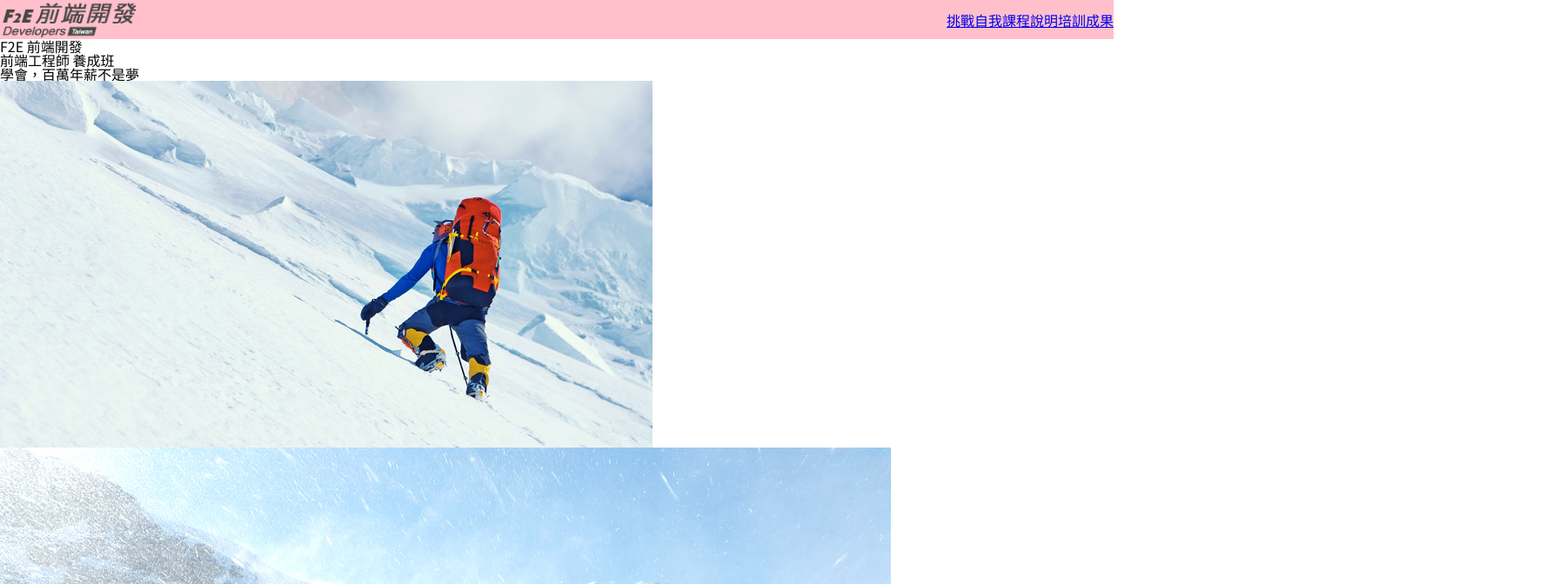
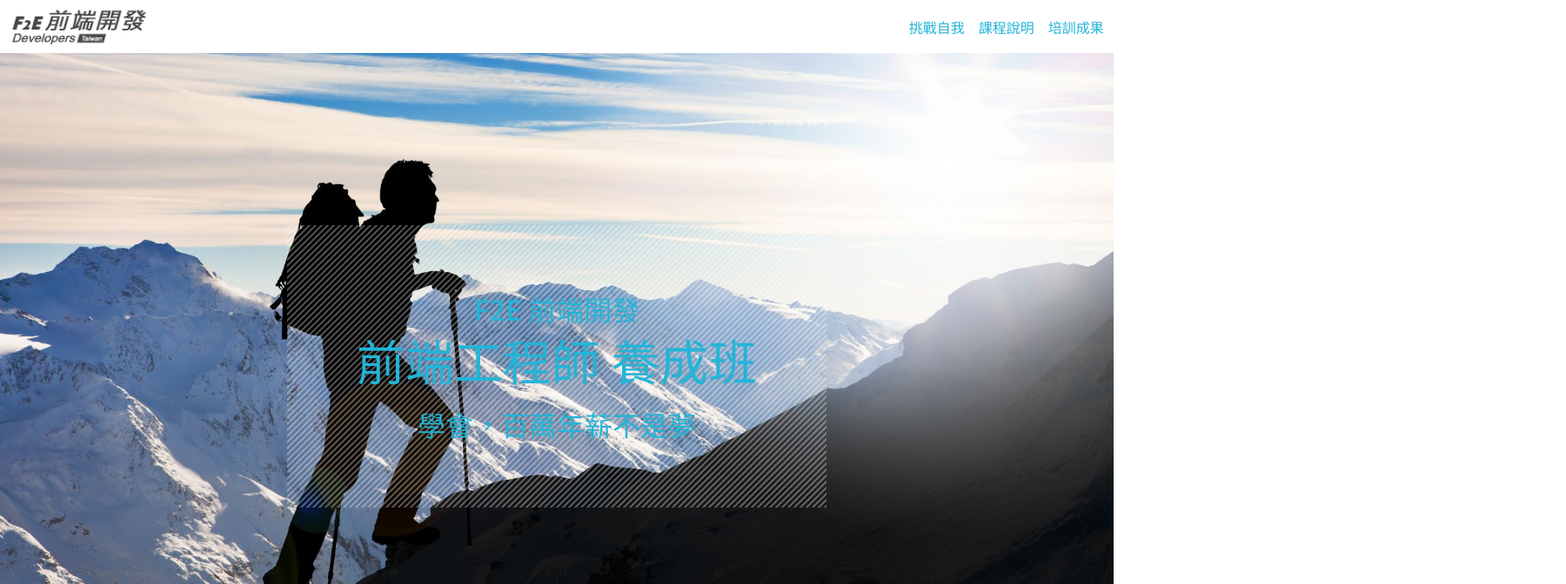
Before and after one commit to AwayH/f2e, a plain HTML site: page index.html in a window 1280 px wide. Shown: the top 672 px of the page at 87% size, 1800 px wide, since content can reach past the window. Drawn offline with nearby package versions, Linux system fonts and the light colour scheme.

Commit message:
Layout banner

```diff
--- a/style/index.css
+++ b/style/index.css
@@ -1,4 +1,11 @@
 @charset "utf-8";
+
+/* variables ------------------ */
+
+:root {
+  --primary-color: #24b4d7;
+  --opacity-color: rgba(255, 255, 255, .3);
+}
 
 /* reset -------------------- */
 
@@ -13,10 +20,16 @@ img {
 /* header ---------------- */
 
 .header {
-    background-color: pink;
+  /* background-color: pink; */
   display: flex;
   justify-content: space-between;
   align-items: center;
+}
+
+.header-head,
+.header-body,
+.header-foot {
+  padding: .5rem .7rem;
 }
 
 .header-foot {
@@ -29,6 +42,85 @@ img {
   display: flex;
 }
 
+.nav-li {
+  margin-left: 1rem;
+}
+
+.nav-link {
+  color: var(--primary-color);
+  text-decoration: none;
+}
+
+.nav-link:hover {
+  text-decoration: underline;
+}
+
 .nav-btnWrap {
   display: none;
 }
+
+/* banner ---------------- */
+
+.banner {
+  position: relative;
+  background-color: pink;
+  aspect-ratio: 16 / 9;
+  display: flex;
+  justify-content: center;
+  align-items: center;
+}
+
+.banner-head {
+  color: var(--primary-color);
+  text-align: center;
+  padding: 5rem;
+  z-index: 2;
+  position: relative;
+  /* background-color: rgba(255, 255, 255, .5); */
+  /* background-color: pink; */
+  background-image: linear-gradient(
+    -45deg,
+    var(--opacity-color) 0%,
+    var(--opacity-color) 25%,
+    transparent 26%,
+    transparent 50%,
+    var(--opacity-color) 51%,
+    var(--opacity-color) 75%,
+    transparent 76%,
+    transparent 100%
+  );
+  background-size: 7px 7px;
+}
+
+.banner-body {
+  position: absolute;
+  width: 100%;
+  top: 0;
+}
+
+.banner-title {
+  font-size: 3.5rem;
+  font-weight: 500;
+  margin-top: 15px;
+  margin-bottom: 30px;
+}
+
+.banner-subtitle {
+  font-size: 2rem;
+  font-weight: 500;
+}
+
+.banner-description {
+  font-size: 2rem;
+}
+
+.banner-img {
+  position: absolute;
+  top: 0;
+  left: 0;
+  width: 100%;
+  height: auto;
+  aspect-ratio: 16 / 9;
+  object-fit: cover;
+  background-color: pink;
+}
```
Also changed, not shown: index.html (+3 -0 lines). Lines whose indentation alone changed are shown as unchanged.
